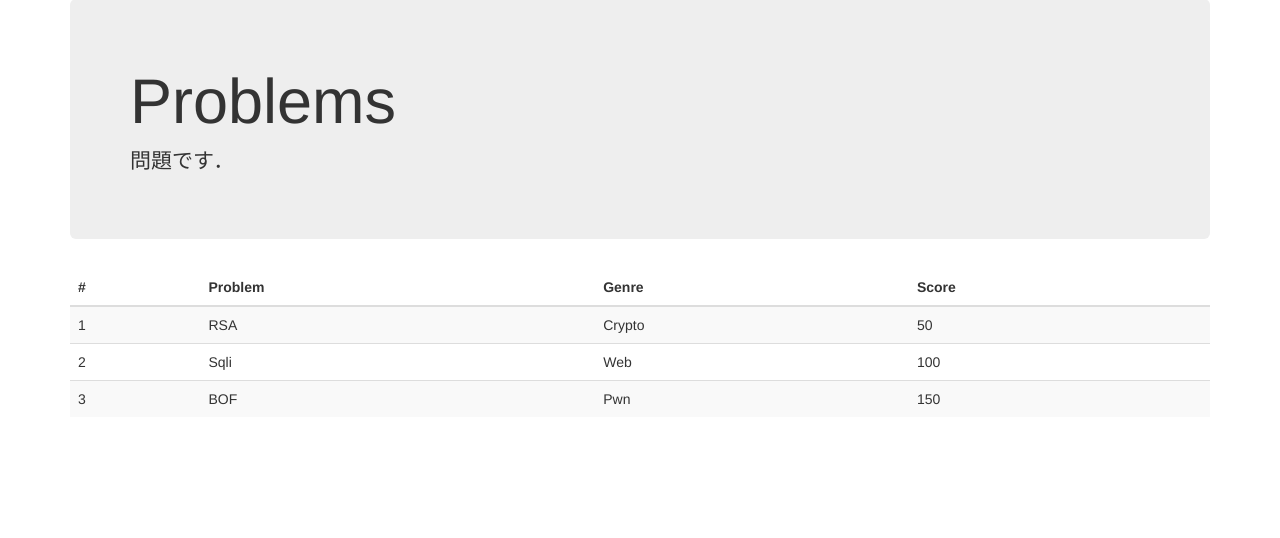
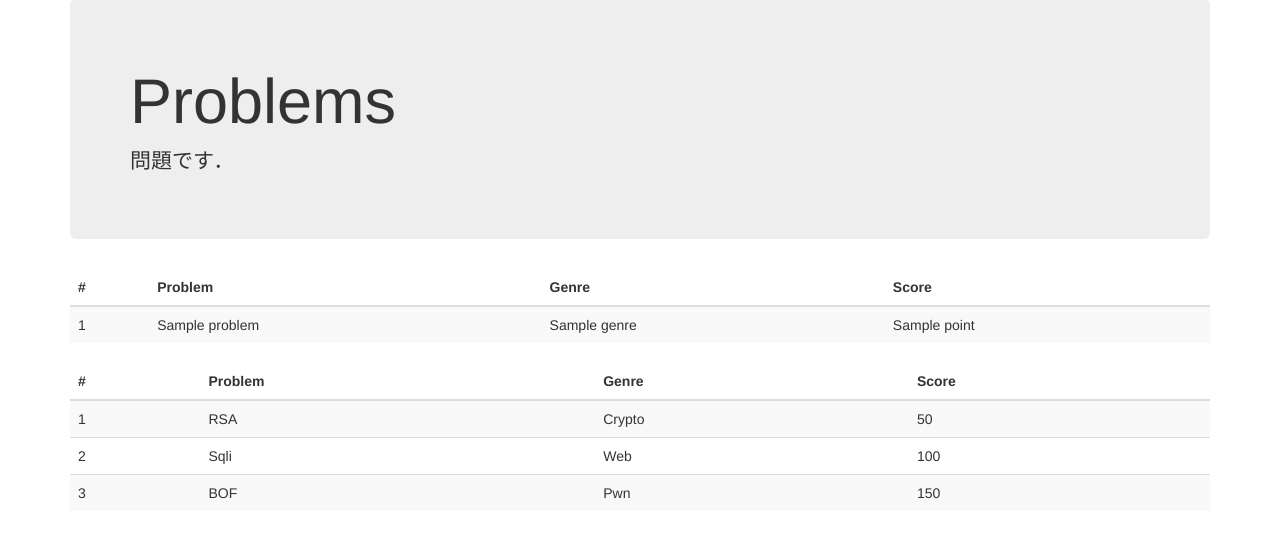
Before and after one commit to 73spica/ctf_platform, a Flask app: template app/templates/problem.html in a window 1280 px wide. Shown: the part 71-609 px from the top of the page. Run offline with Flask 2, Linux system fonts and the light colour scheme; the template is opened without the code that fills it: most values are stand-ins (such as "Sample title", 1, 10 or a date in 2020); parts of the project's set-up code (start-up, migrations or seed data) failed here and were passed over; some libraries are stand-ins or nearby versions.

Commit message:
dbからとってきた問題を表示

```diff
--- a/app/templates/problem.html
+++ b/app/templates/problem.html
@@ -5,6 +5,26 @@
     <h1>Problems</h1>
     <p>問題です．</p>
   </div>
+  <table class="table table-striped">
+    <thead>
+      <tr>
+        <th>#</th>
+        <th>Problem</th>
+        <th>Genre</th>
+        <th>Score</th>
+      </tr>
+    </thead>
+    <tbody>
+      {% for problem in problems %}
+      <tr>
+        <td>{{ loop.index }}</td>
+        <td>{{ problem['name'] }}</td>
+        <td>{{ problem['genre'] }}</td>
+        <td>{{ problem['point'] }}</td>
+      </tr>
+      {% endfor %}
+    </tbody>
+  </table>
   <table class="table table-striped">
     <thead>
       <tr>
```
